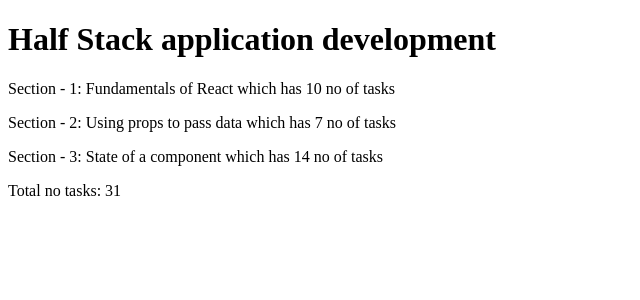
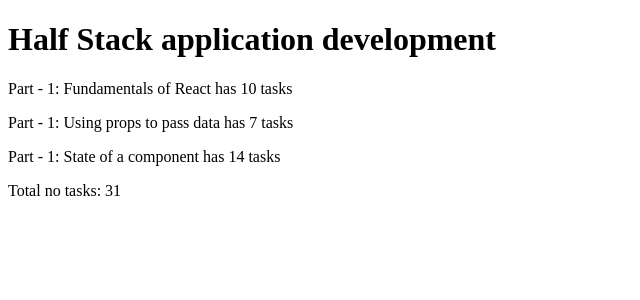
Before and after one commit to Tmehnaz/part1, a React (Vite) app: page / in a window 1280 px wide. Shown: the top 300 px of the page, without its empty margins (0-640 px from the left). Built offline with nearby package versions, Linux system fonts and the light colour scheme.

Commit message:
1b task has been added

```diff
--- a/src/App.jsx
+++ b/src/App.jsx
@@ -1,6 +1,7 @@
 import Header from "./Header"
 import Content from "./Content"
 import Total from "./Total"
+
 
 const App = () => {
 
--- a/src/Content.jsx
+++ b/src/Content.jsx
@@ -1,9 +1,10 @@
+import Part from "./Part.jsx"
 const Content = (props) => {
     return (
           <>
-          <p> Section - 1: {props.part1} which has {props.exercise1} no of tasks </p>
-          <p> Section - 2: {props.part2} which has {props.exercise2} no of tasks </p>
-          <p> Section - 3: {props.part3} which has {props.exercise3} no of tasks </p>
+            <Part part={props.part1} exercise={props.exercise1} />
+            <Part part={props.part2} exercise={props.exercise2} />
+            <Part part={props.part3} exercise={props.exercise3} />
           </>
     )
 }
--- /dev/null
+++ b/src/Part.jsx
@@ -0,0 +1,10 @@
+const Part = ({part, exercise}) =>{
+    return(
+        <>
+        <p>
+            Part - 1: {part} has {exercise} tasks
+        </p>
+        </>
+    )
+}
+export default Part
```
